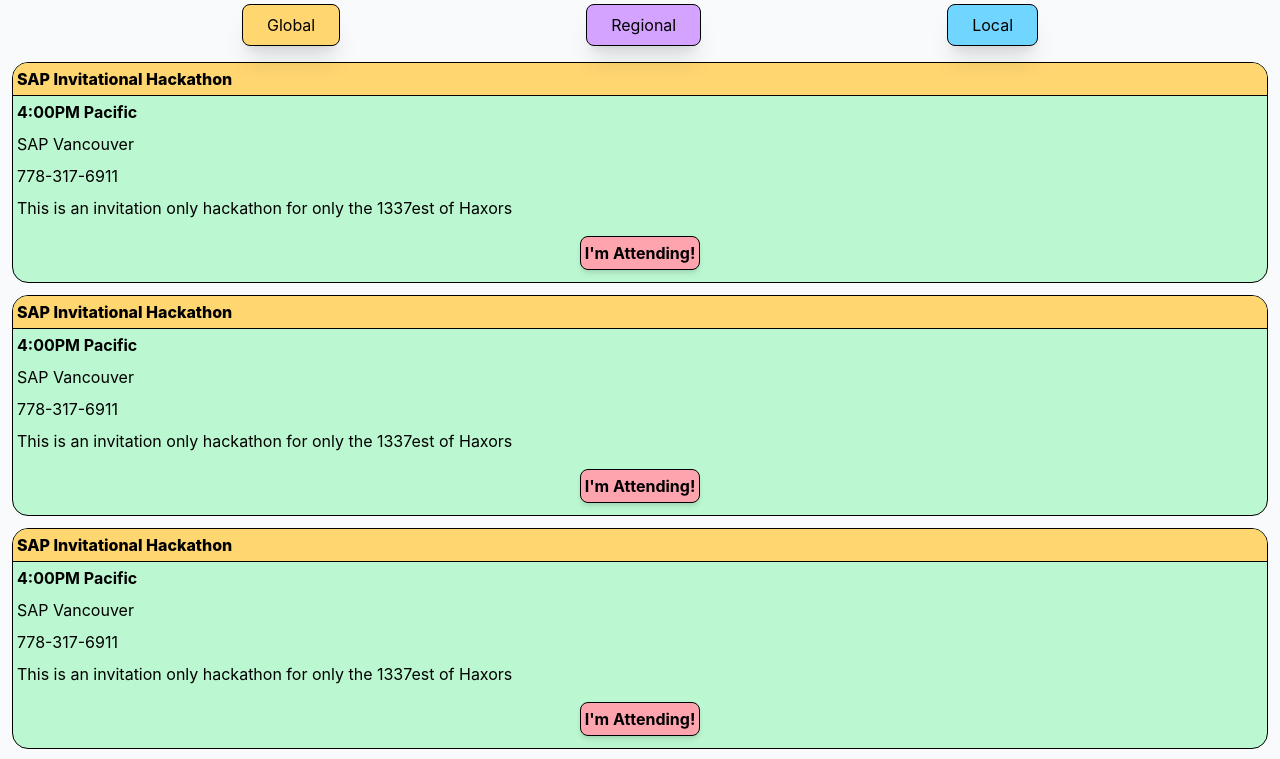
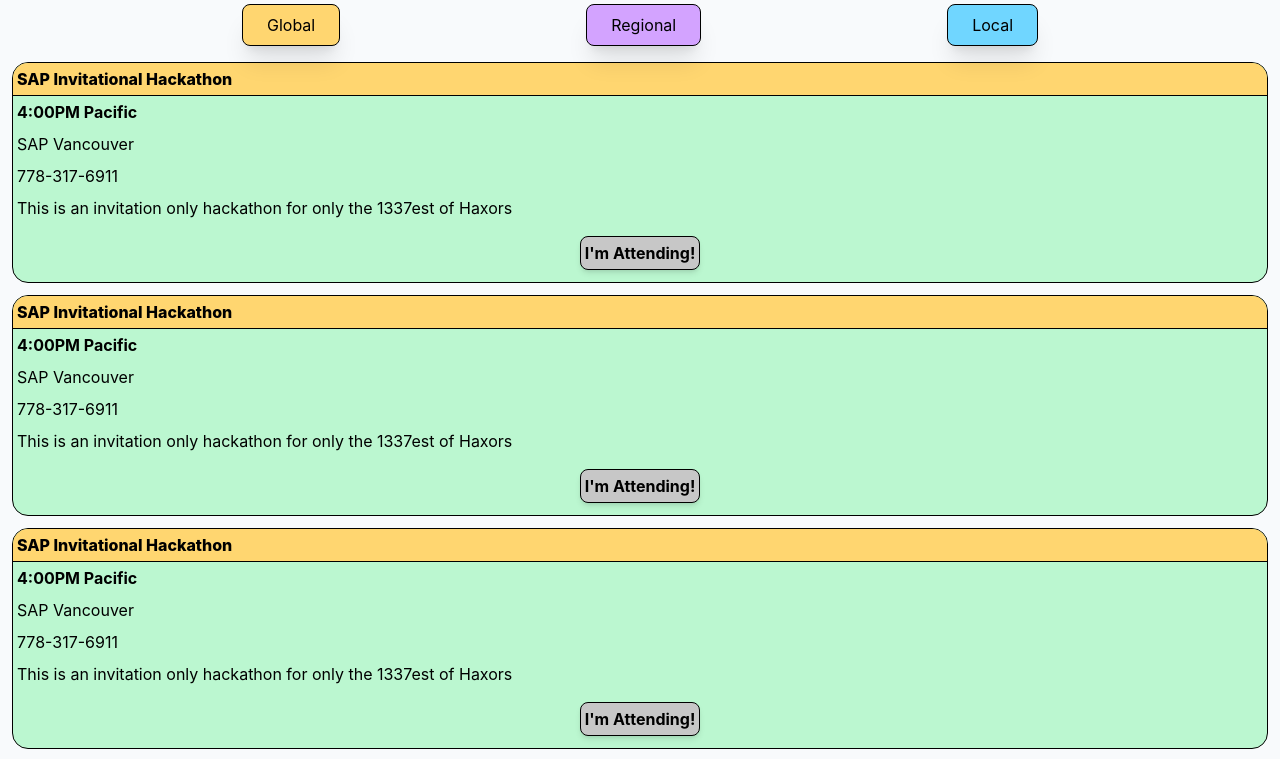
Before and after one commit to Nosewall/Waddle, a Next.js app in the folder src/: page /eventsPage in a window 1280 px wide. Shown: the top 759 px of the page. Built offline with nearby package versions, Linux system fonts and the light colour scheme.

Commit message:
Finished dynamic attendance button

```diff
--- a/src/components/events/eventCard.tsx
+++ b/src/components/events/eventCard.tsx
@@ -1,5 +1,7 @@
 import React, { FunctionComponent } from 'react'; // importing FunctionComponent
 import { useEffect, useState } from 'react';
+import {router} from "next/client";
+import eventsPage from "../../pages/eventsPage";
 
 type EventProps = {
     scope: string,
@@ -24,9 +26,15 @@
     const fetchAttenting = async () => {
         //TODO Actually grab this data from db
         setAttending(["I'm Attending!", true])
+        console.log(attending)
     }
     const getAttendanceColor = async () => {
-        setAttendance([attending[1]] ? ["rose-300", "boldPink"] : ["boldCyan", "darkCyan"])
+        if(!attending[1]){
+            setAttendance(["greySelect", "pastelGreen"] )
+        }else{
+            setAttendance(["boldGreen", "pastelGreen"])
+        }
+
     }
     const getColor = async () => {
         let color = "pastelOrange"
@@ -46,19 +54,36 @@
         getAttendanceColor().then()
     }, [])
 
+    const switchAttendance = async () => {
+        console.log("Switching Attendance!")
+        console.log("Current Attendance: ")
+        console.log(attending);
+        setAttending(["I'm Not Attending Anymore!", false])
+        getAttendanceColor().then(()  => {
+            console.log("Attendance after switch:")
+            console.log(attending)
+        });
+
+    }
+
+
+    const styles = {
+        dynamicColor: "hover:bg-pastelGreen bg-greySelect hover:bg-greySelect colorDiv bg-darkCyan hover:bg-boldPink hover:bg-darkCyan bg-boldRed bg-pastelRed bg-boldGreen hover:bg-boldPink bg-boldCyan bg-emerald-300 bg-rose-300"
+    }
+
     return (
         <div className={"overflow-hidden bg-green-200 rounded-2xl border-black border-[1px] m-3 text-black bg-amber-50 " }>
-            <div id={"colorDiv bg-boldRed bg-boldGreen bg-boldPink bg-boldCyan bg-emerald-300 bg-rose-300"}></div>
+            <div id={styles.dynamicColor}></div>
             <h1 className={" font-extrabold border-black bottomLine p-1 " + "bg-" + color + ""}>{props.title}</h1>
             <h2 className={"font-bold p-1"}>{props.time}</h2>
             <h2 className={"p-1"}>{props.location}</h2>
             <h3 className={"p-1"}>{props.contactInfo}</h3>
             <h4 className={"p-1"}>{props.body}</h4>
             <div className={"flex justify-center"}>
-                <button className={"p-1 m-3 " +
-                    " shadow-md border-[1px] border-black font-bold shadow-med " +
-                    " bg-" + attendanceColor[0] + " hover:bg-darkOrange " +
-                    " rounded-lg"}>{attending[0]}</button>
+                <button className={"p-1 m-3 hover:transition-5s eventConfirmationButton " +
+                    " shadow-md border-[1px] border-black font-bold shadow-med transition-duration: 150ms;" +
+                    " bg-" + attendanceColor[0] + " hover:bg-" + attendanceColor[1] +
+                    " rounded-lg"} onClick={switchAttendance}>{attending[0]}</button>
 
             </div>
         </div>
@@ -66,4 +91,5 @@
 
 }
 
+
 export default EventCard
--- a/src/styles/globals.css
+++ b/src/styles/globals.css
@@ -37,6 +37,10 @@
     transition-duration: .5s;
   }
 
+  .eventConfirmationButton:hover{
+    transition-duration: .5s;
+  }
+
   .bottomLine{
     border-bottom: 1px solid black;
     width: 100%;
--- a/src/tailwind.config.js
+++ b/src/tailwind.config.js
@@ -10,6 +10,7 @@
         'pastelOrange' : "#FFd670",
         'pastelYellow' : "#E9FF70",
         'pastelPurple' : "#D3A3FF",
+        'pastelGreen' : "#96ffbb",
         'white' : "#FFFFFF",
 
         'boldPurple' : "#9B5DE5",
@@ -22,7 +23,8 @@
 
         'boldGreen' : "#22c55e",
         'boldRed' : "#f43f5e",
-        'shadowBlack' : "#2b2b2b"
+        'shadowBlack' : "#2b2b2b",
+        'greySelect' : "#c7c7c7"
       },
     },
   },
```
Also changed, not shown: src/public/fonts/Virgil.woff2 (added).
